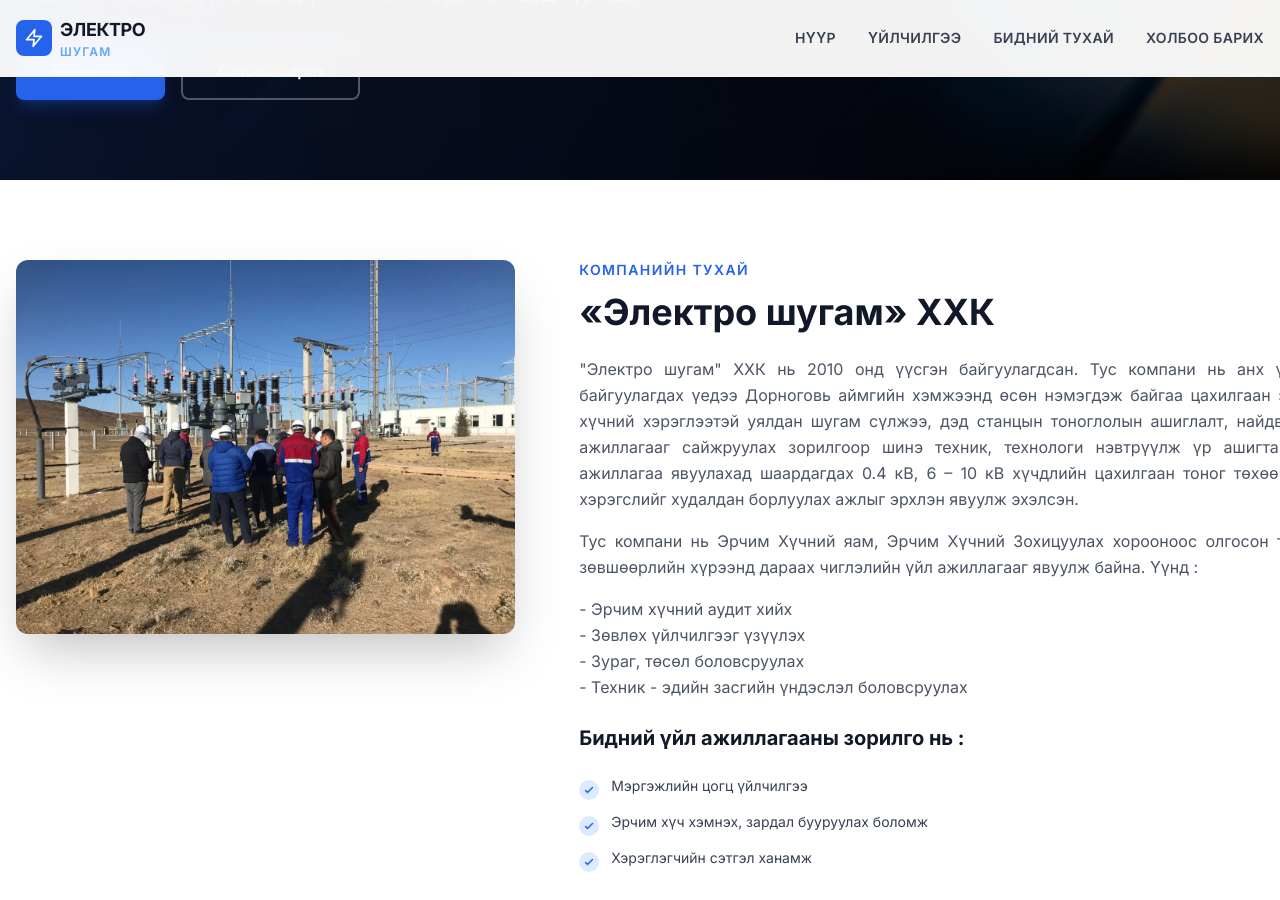
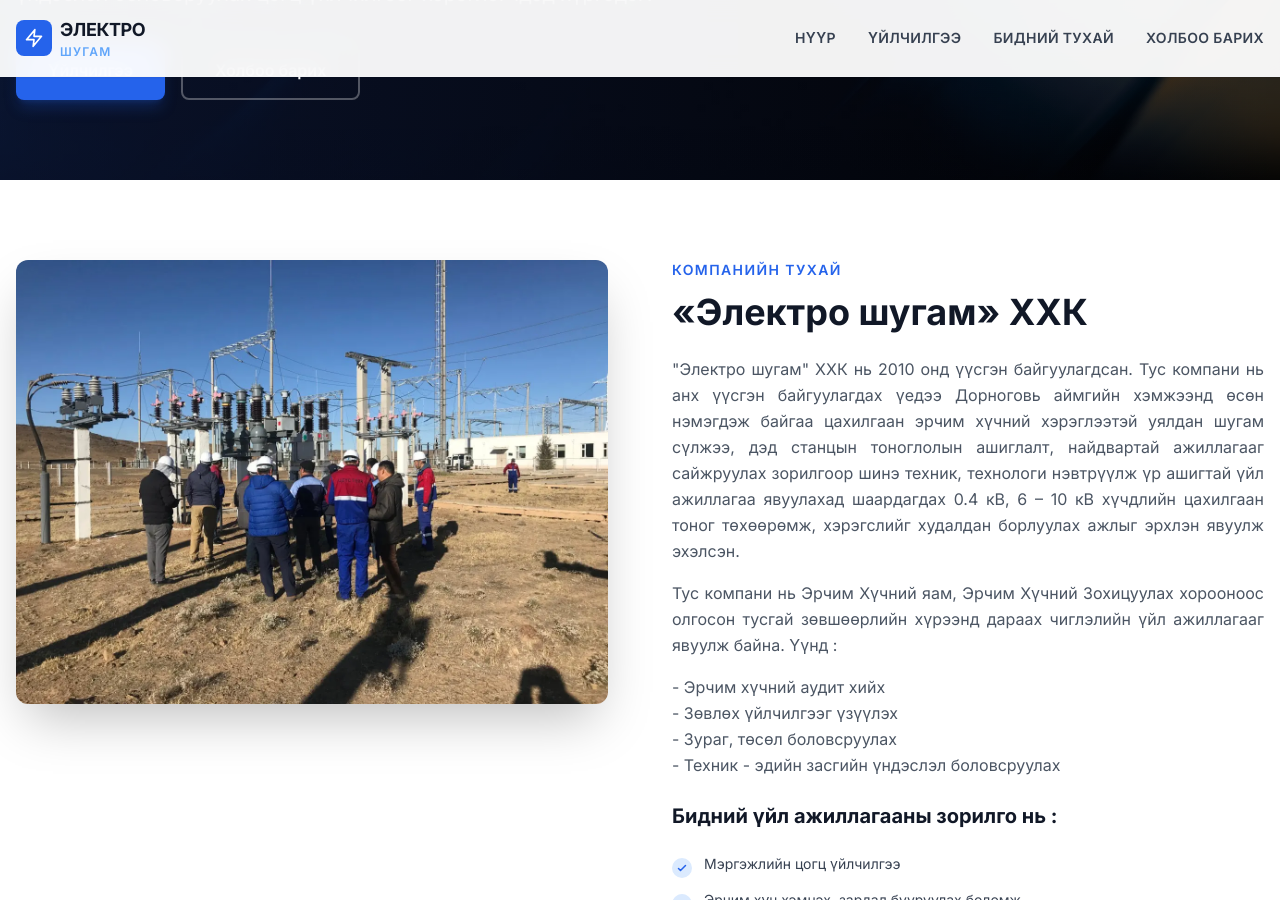
Before and after one commit to electroshugam/electroshugam_web_new, a Jekyll site: the page built from index.html, in a window 1280 px wide and 900 px high, scrolled down 630 px. Built offline with Jekyll 4.4.1, drawn with Linux system fonts in a browser that asks for light colours; nearby versions of some CDN libraries.

Commit message:
fig update

```diff
--- a/index.html
+++ b/index.html
@@ -29,7 +29,7 @@
 <!-- Block: ImageText - Company intro -->
 <section class="py-20 bg-white">
   <div class="container mx-auto px-4">
-    <div class="grid md:grid-cols-[40%_60%] gap-12 lg:gap-16 items-start">
+    <div class="grid md:grid-cols-2 gap-12 lg:gap-16 items-start">
       <!-- Image -->
       <div class="relative">
         <div class="absolute -inset-4 bg-blue-100/50 rounded-2xl -z-10 transform rotate-2"></div>
```
